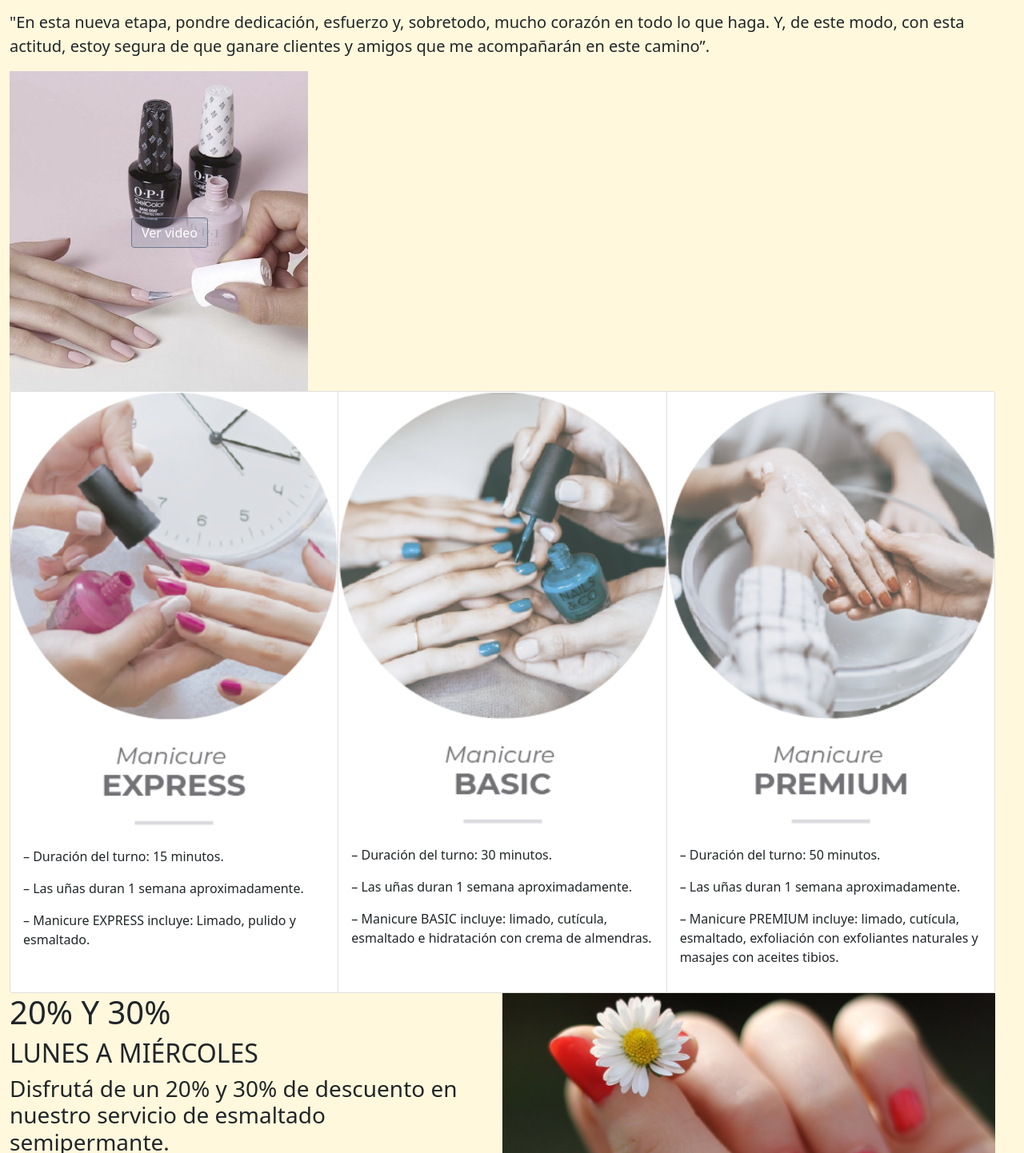
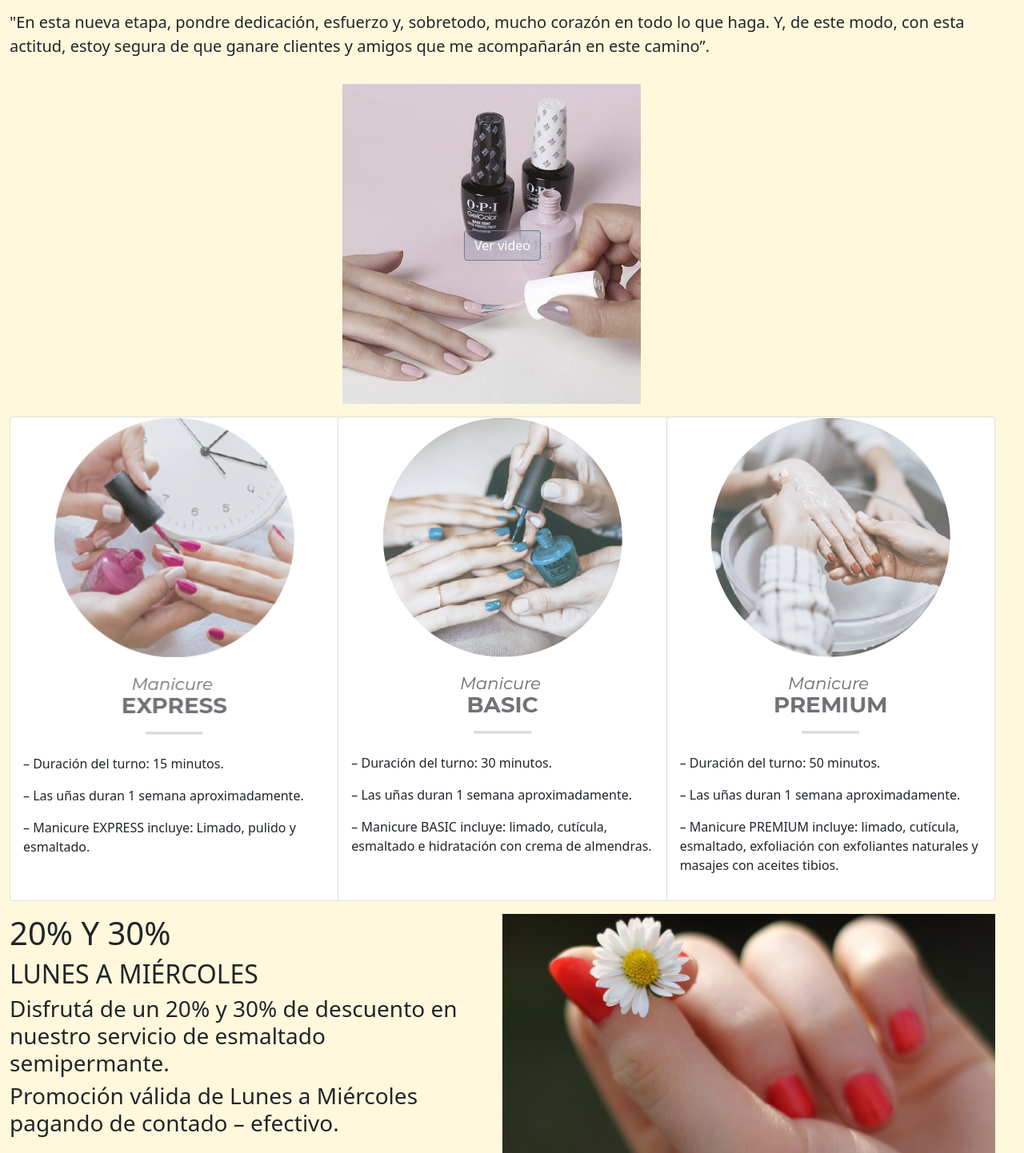
Before and after one commit to arevaloceleste/landing-page, a plain HTML site: page index.html in a window 1280 px wide. Shown: the part 787-2229 px from the top of the page at 80% size. Drawn offline with nearby package versions, Linux system fonts and the light colour scheme.

Commit message:
adjusting image sizes and added margins and centering

```diff
--- a/css/nails.css
+++ b/css/nails.css
@@ -16,6 +16,10 @@ body{
     text-align: center;
     line-height: 400px;
     background-size: contain;
+    margin-left: auto;
+    margin-right: auto;
+    margin-top: 1rem;
+    margin-bottom: 1rem;
 }
 form {
     font: 1em sans-serif;
@@ -43,3 +47,13 @@ color: #000;
 .bg-dark{
     background-color:#ff6666!important;
 }
+
+.card.card-servicios {
+    margin-bottom: 1rem;
+}
+
+.card.card-servicios img {
+    width: 300px;
+    margin-left: auto;
+    margin-right: auto;
+}
--- a/index.html
+++ b/index.html
@@ -84,7 +84,7 @@
         </div>
       </div>
       <div class="row">
-        <div class="col-6">
+        <div class="col-12">
           <div class="link-video" data-bs-toggle="modal" data-bs-target="#modalVideo">
             <button type="button" class="btn btn-primary" data-bs-toggle="modal" data-bs-target="#modalVideo">
               Ver video
@@ -95,7 +95,7 @@
       <div class="row">
         <div class="col-lg-12">
           <div class="card-group">
-            <div class="card">
+            <div class="card card-servicios">
               <img src="img/imagenes01.png" class="card-img-top">
               <div class="card-body">
                 <p class="card-text"> – Duración del turno: 15 minutos.</p>
@@ -103,7 +103,7 @@
                 </p>– Manicure EXPRESS incluye: Limado, pulido y esmaltado.</p>
               </div>
             </div>
-            <div class="card">
+            <div class="card card-servicios">
               <img src="img/imagenes02.png" class="card-img-top">
               <div class="card-body">
                 <p class="card-text">– Duración del turno: 30 minutos.</p>
@@ -111,7 +111,7 @@
                 <p>– Manicure BASIC incluye: limado, cutícula, esmaltado e hidratación con crema de almendras.</p>
               </div>
             </div>
-            <div class="card">
+            <div class="card card-servicios">
               <img src="img/imagenes03.png" class="card-img-top">
               <div class="card-body">
                 <p class="card-text">– Duración del turno: 50 minutos.</p>
```
